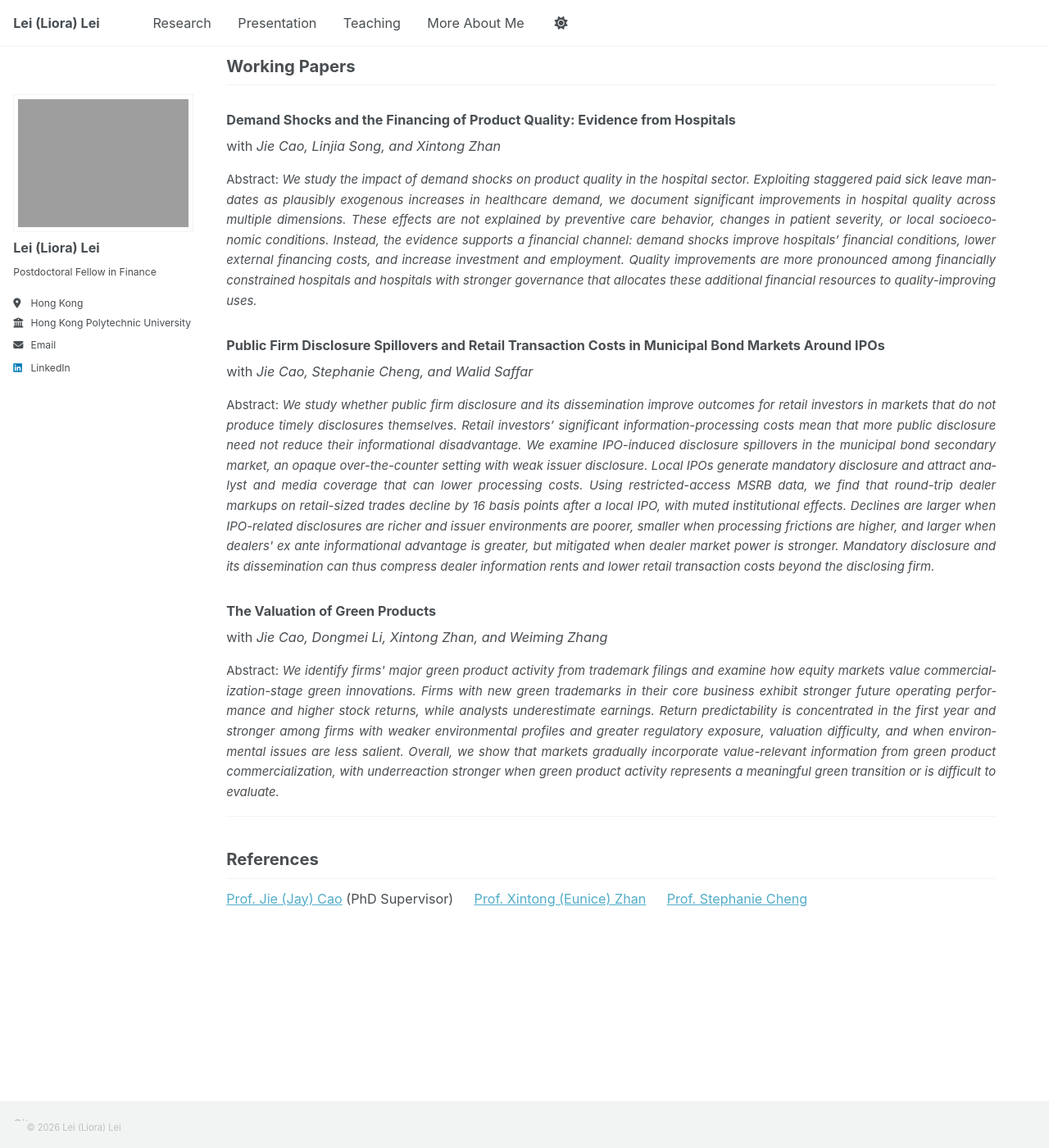
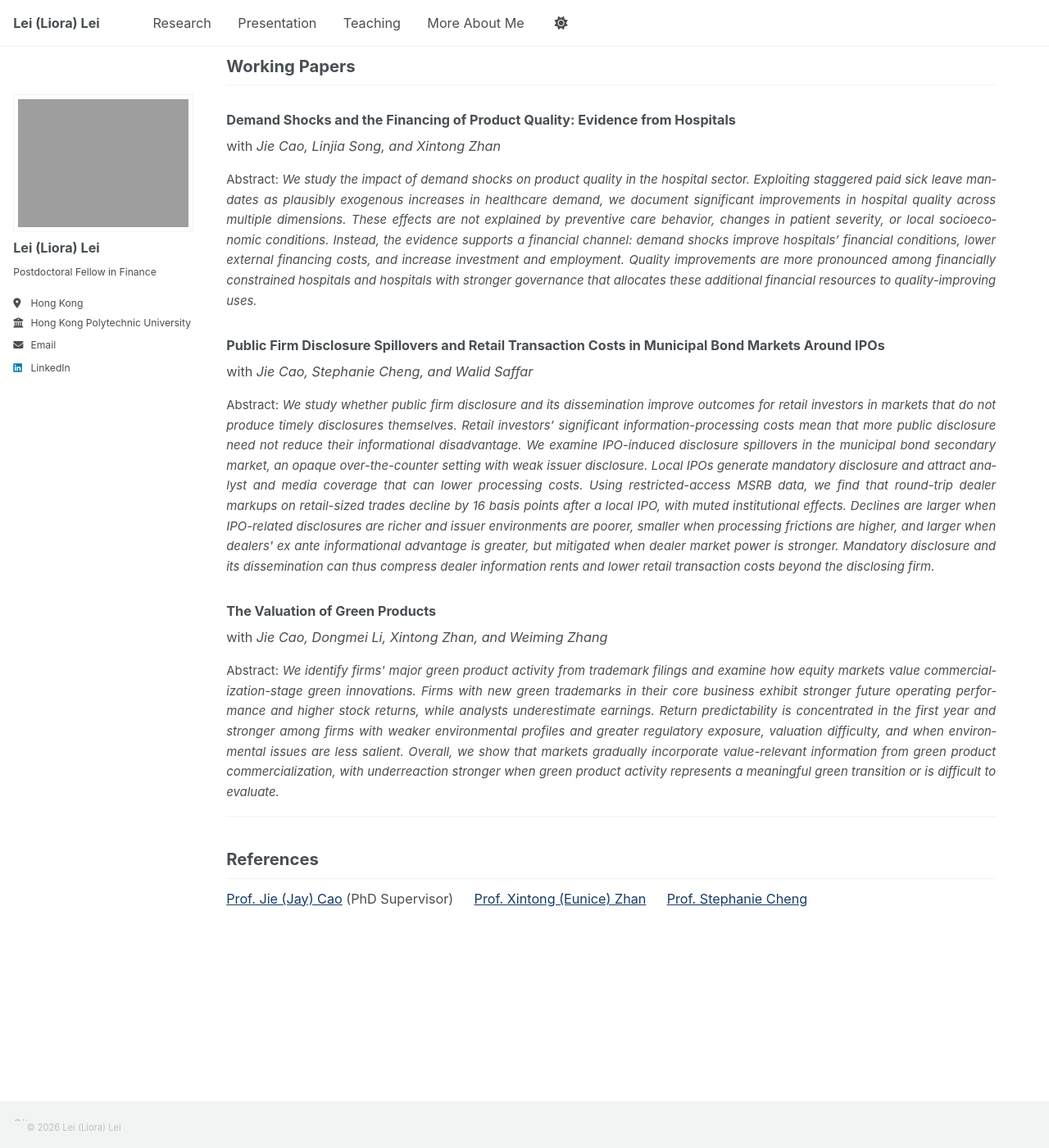
Before and after one commit to Liora-Lei/Lei-Lei, a Jekyll site: the page built from _pages/about.md, in a window 1280 px wide and 1400 px high, scrolled down 681 px. Shown: the whole window at 82% size. Built offline with Jekyll 4.4.1, drawn with Linux system fonts in a browser that asks for light colours; a script that is not in the unit is left out.

Commit message:
Use dark blue for reference name links

```diff
--- a/_includes/head/custom.html
+++ b/_includes/head/custom.html
@@ -72,6 +72,17 @@
   hyphens: auto;
 }
 
+/* Reference names use a darker blue for readability. */
+.page__content .reference-links a,
+.page__content .reference-links a:visited {
+  color: #163b65;
+}
+
+.page__content .reference-links a:hover,
+.page__content .reference-links a:focus {
+  color: #0f2845;
+}
+
 /* 表格也稍微放宽一些 */
 .page__content table {
   width: 100%;
--- a/_pages/about.md
+++ b/_pages/about.md
@@ -42,3 +42,4 @@ Municipal Finance, Healthcare Finance, Sustainable Finance, Financial Accounting
 ## References
 
 [Prof. Jie (Jay) Cao](https://sites.google.com/site/jiejaycao/home) (PhD Supervisor) &emsp; [Prof. Xintong (Eunice) Zhan](https://sites.google.com/view/xintongzhan/home) &emsp; [Prof. Stephanie Cheng](https://sites.google.com/view/stephaniefcheng)
+{: .reference-links}
```
